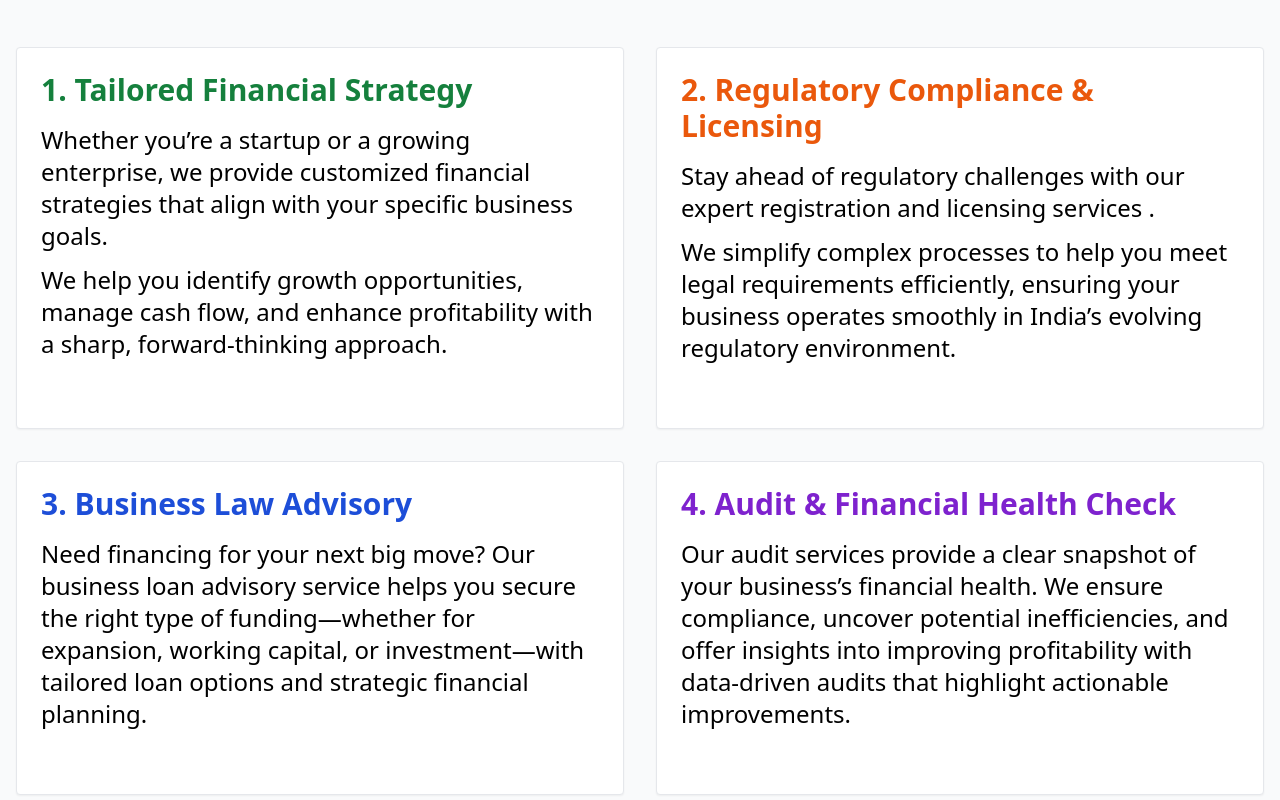
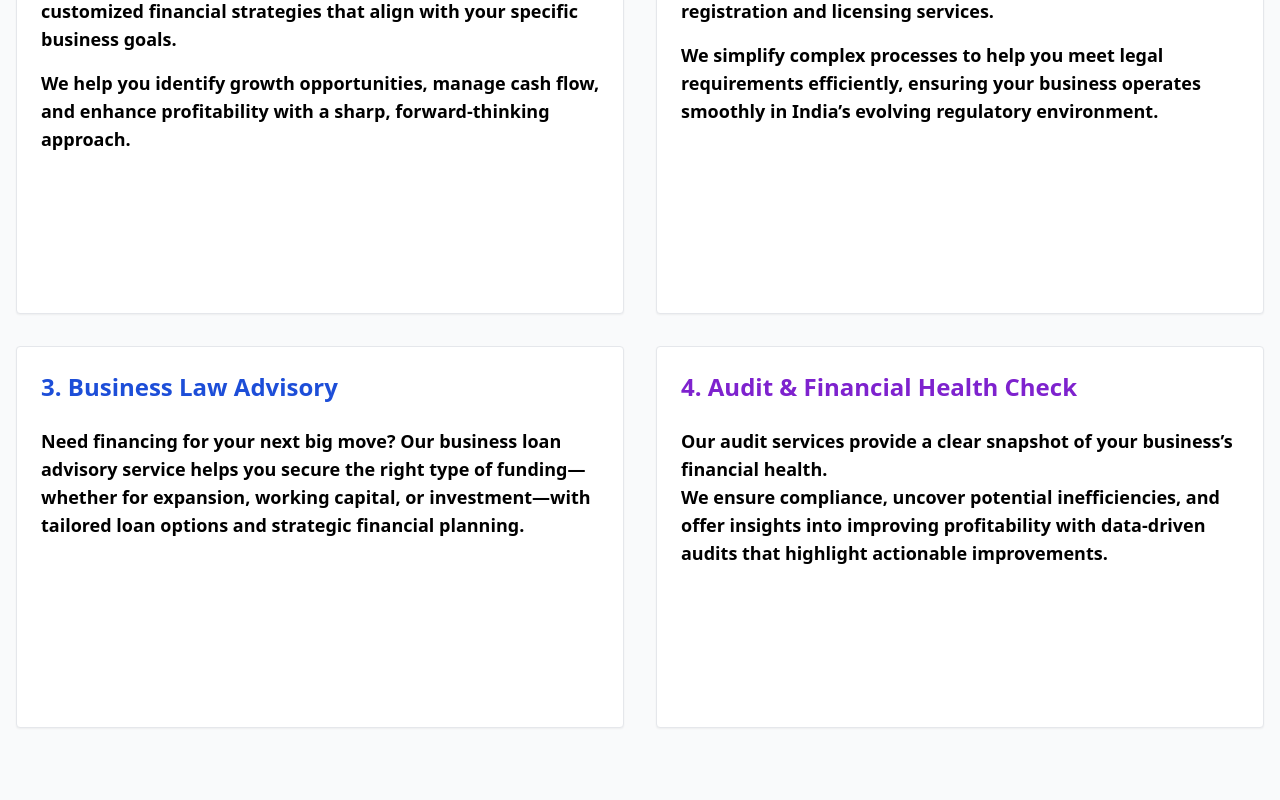
Before and after one commit to abhinand2511/techweb, a React (Vite) app in the folder frontend/: page / in a window 1280 px wide. Shown: the part 1780-2580 px from the top of the page. Built offline with nearby package versions, Linux system fonts and the light colour scheme.

Commit message:
few changes in core regarding margin and padding

```diff
--- a/frontend/src/components/WhatWeDo.jsx
+++ b/frontend/src/components/WhatWeDo.jsx
@@ -49,7 +49,7 @@ export const WhatWeDo = () => {
       </section>
 
       {/* Why Choose Us */}
-      <section className="max-w-7xl mx-auto px-4 py-16 grid md:grid-cols-2 gap-10 items-center">
+      <section className="max-w-7xl mx-auto border-b grid md:grid-cols-2 items-center">
         <h2 className="text-6xl font-semibold mb-10">
           Why Choose Techspiration?
         </h2>
@@ -104,58 +104,52 @@ export const WhatWeDo = () => {
             Our Core Services
           </h2>
           <div className="grid md:grid-cols-2 gap-8">
-            <div className="bg-white border p-6 rounded shadow-sm">
-              <h3 className="text-3xl text-green-700 font-bold pb-2 mb-2">
+  <div className="bg-white border p-6 rounded shadow-sm pb-40">
+    <h3 className="text-2xl font-bold text-green-700 pb-3 mb-3">
       1. Tailored Financial Strategy
     </h3>
-              <p className="text-2xl text-black-700 pb-3">
-                Whether you’re a startup or a growing enterprise, we provide
-                customized financial strategies that align with your specific
-                business goals.
+    <p className="text-lg font-semibold text-black-700 pb-4">
+      Whether you’re a startup or a growing enterprise, we provide customized financial strategies that align with your specific business goals.
     </p>
-              <p className="text-2xl text-black-700 pb-10">
-                We help you identify growth opportunities, manage cash flow, and
-                enhance profitability with a sharp, forward-thinking approach.
+    <p className="text-lg font-semibold text-black-700">
+      We help you identify growth opportunities, manage cash flow, and enhance profitability with a sharp, forward-thinking approach.
     </p>
   </div>
-            <div className="bg-white border p-6 rounded shadow-sm">
-              <h3 className="text-3xl text-orange-600 font-bold pb-2 mb-2">
+
+  <div className="bg-white border p-6 rounded shadow-sm pb-40">
+    <h3 className="text-2xl font-bold text-orange-600 pb-3 mb-3">
       2. Regulatory Compliance & Licensing
     </h3>
-              <p className="text-2xl text-black-700 pb-3">
-                Stay ahead of regulatory challenges with our expert registration
-                and licensing services .
+    <p className="text-lg font-semibold text-black-700 pb-4">
+      Stay ahead of regulatory challenges with our expert registration and licensing services.
     </p>
-              <p className="text-2xl text-black-700 pb-10">
-                We simplify complex processes to help you meet legal
-                requirements efficiently, ensuring your business operates
-                smoothly in India’s evolving regulatory environment.
+    <p className="text-lg font-semibold text-black-700">
+      We simplify complex processes to help you meet legal requirements efficiently, ensuring your business operates smoothly in India’s evolving regulatory environment.
     </p>
   </div>
-            <div className="bg-white border p-6 rounded shadow-sm">
-              <h3 className="text-3xl text-blue-700 font-bold pb-2 mb-2">
+
+  <div className="bg-white border p-6 rounded shadow-sm pb-40">
+    <h3 className="text-2xl font-bold text-blue-700 pb-3 mb-3">
       3. Business Law Advisory
     </h3>
-              <p className="text-2xl text-black-700 pb-10">
-                Need financing for your next big move? Our business loan
-                advisory service helps you secure the right type of
-                funding—whether for expansion, working capital, or
-                investment—with tailored loan options and strategic financial
-                planning.
+    <p className="text-lg font-semibold text-black-700">
+      Need financing for your next big move? Our business loan advisory service helps you secure the right type of funding—whether for expansion, working capital, or investment—with tailored loan options and strategic financial planning.
     </p>
   </div>
-            <div className="bg-white border p-6 rounded shadow-sm">
-              <h3 className="text-3xl text-purple-700 font-bold pb-2 mb-2">
+
+  <div className="bg-white border p-6 rounded shadow-sm pb-40">
+    <h3 className="text-2xl font-bold text-purple-700 pb-3 mb-3">
       4. Audit & Financial Health Check
     </h3>
-              <p className="text-2xl text-black-700 pb-10">
-                Our audit services provide a clear snapshot of your business’s
-                financial health. We ensure compliance, uncover potential
-                inefficiencies, and offer insights into improving profitability
-                with data-driven audits that highlight actionable improvements.
+    <p className="text-lg font-semibold text-black-700">
+      Our audit services provide a clear snapshot of your business’s financial health.
+    </p>
+    <p className="text-lg font-semibold text-black-700">
+          We ensure compliance, uncover potential inefficiencies, and offer insights into improving profitability with data-driven audits that highlight actionable improvements.
     </p>
   </div>
 </div>
+
         </div>
       </section>
 
```
Lines whose indentation alone changed are shown as unchanged.
